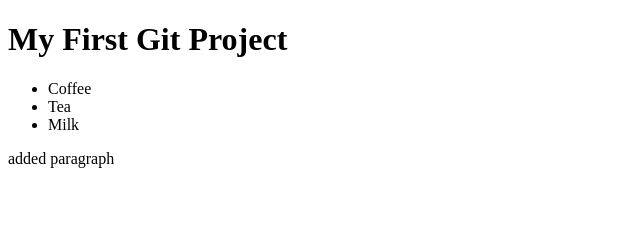
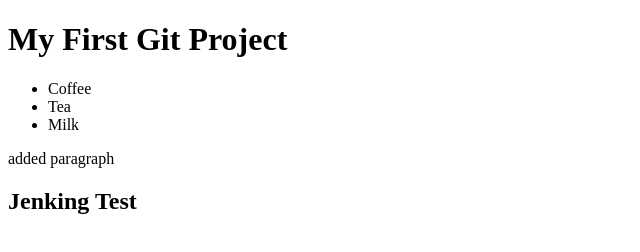
Before and after one commit to ashishpowar/gitDemo, a plain HTML site: page index.html in a window 1280 px wide. Shown: the whole page, without its empty margins (0-640 px from the left). Drawn offline with Linux system fonts and the light colour scheme.

Commit message:
Heading 2 added

```diff
--- a/index.html
+++ b/index.html
@@ -12,5 +12,6 @@
   <li>Milk</li>
 </ul>
 <p>added paragraph </p>
+	<h2>Jenking Test </h2>
 </body>
 </html>
```
